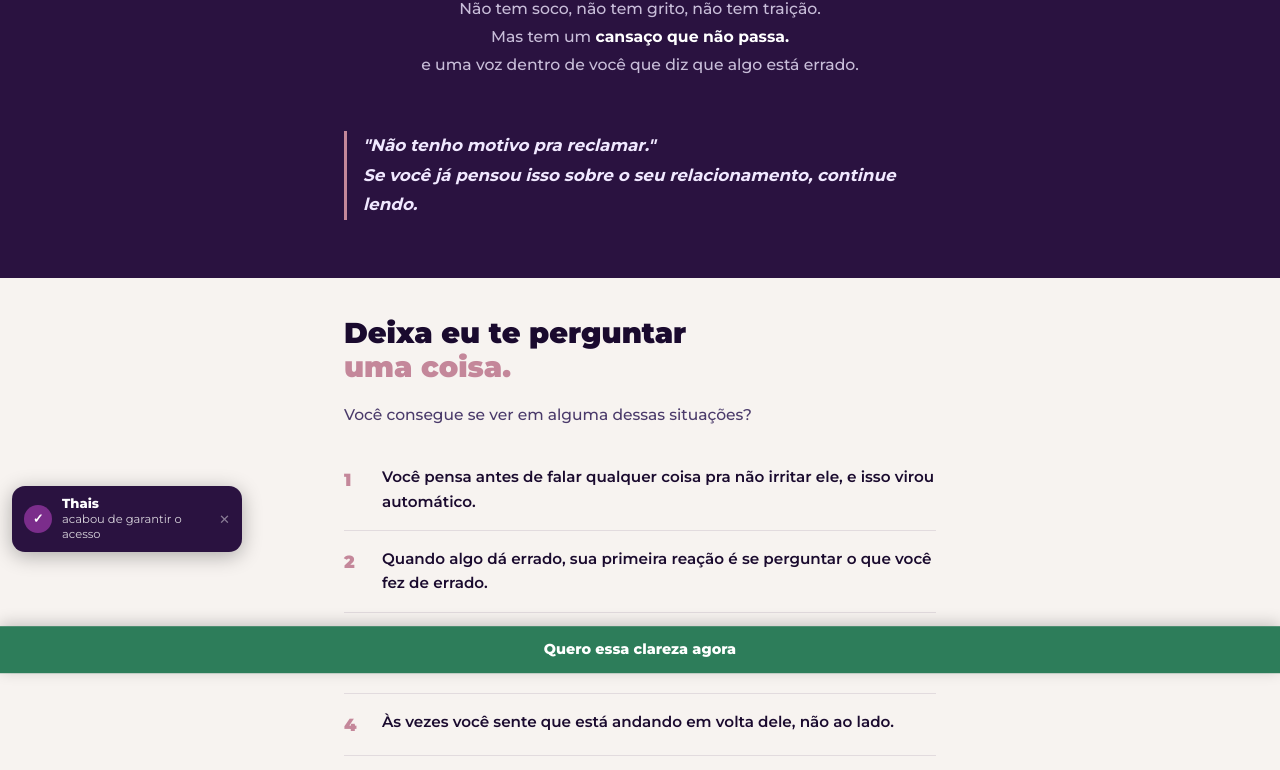
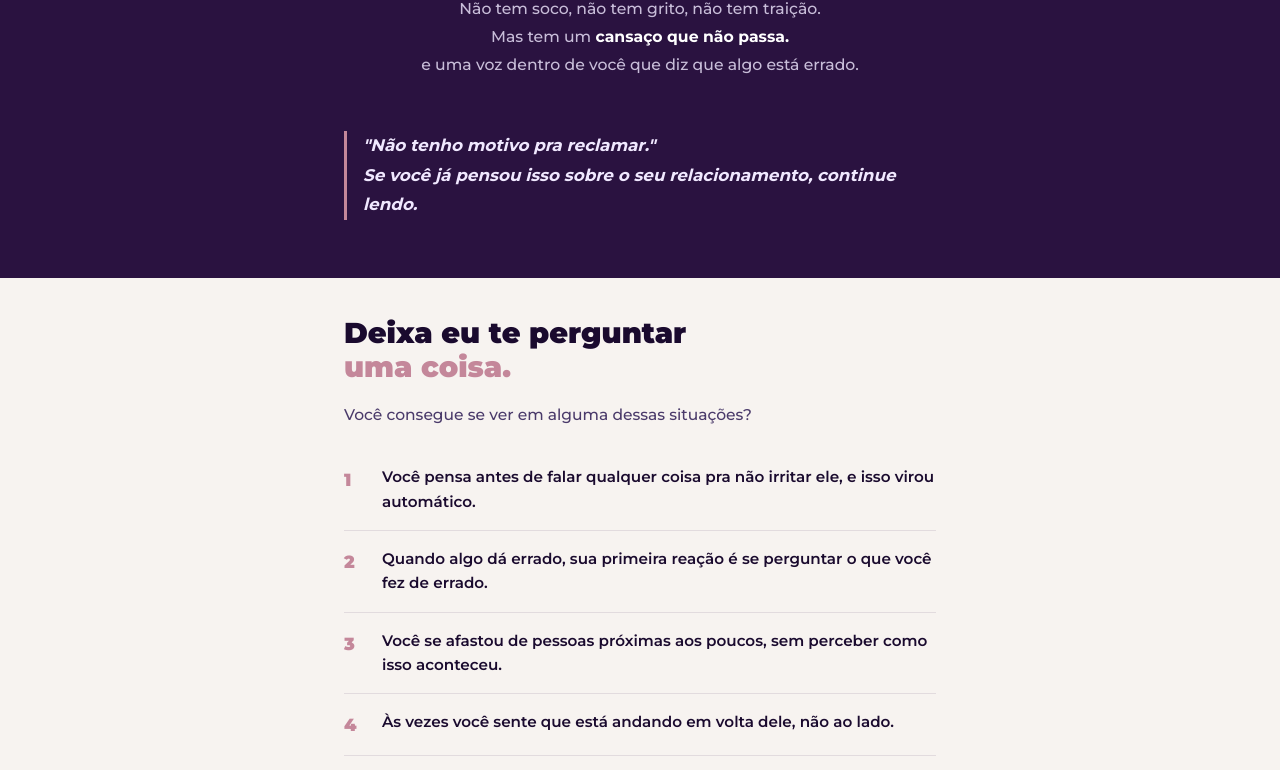
Before and after one commit to aprendendofacil/adescoberta, a plain HTML site: page index.html in a window 1280 px wide. Shown: the part 174-944 px from the top of the page. Drawn offline with Linux system fonts and the light colour scheme.

Commit message:
Update index.html

```diff
--- a/index.html
+++ b/index.html
@@ -32,7 +32,7 @@
 }
 *,*::before,*::after{box-sizing:border-box;margin:0;padding:0}
 html{scroll-behavior:smooth}
-body{font-family:'Montserrat',sans-serif;background:var(--cr);color:#1A0A2E;overflow-x:hidden;font-size:17px;padding-bottom:64px;line-height:1.75}
+body{font-family:'Montserrat',sans-serif;background:var(--cr);color:#1A0A2E;overflow-x:hidden;font-size:17px;padding-bottom:24px;line-height:1.75}
 .wrap{width:100%;max-width:640px;margin:0 auto;padding:0 24px}
 a{text-decoration:none;color:inherit}
 img{max-width:100%;display:block}
@@ -165,33 +165,10 @@ img{max-width:100%;display:block}
 .gar-txt{font-size:.93rem;color:rgba(196,168,216,.85);line-height:1.85;font-weight:500;margin-bottom:28px}
 .cta-urgencia{font-size:.72rem;color:rgba(196,168,216,.4);text-align:center;margin-top:11px;font-weight:600}
 
-/* STICKY */
-.sticky{position:fixed;bottom:0;left:0;right:0;background:var(--vd);padding:11px 16px;display:flex;align-items:center;justify-content:center;z-index:999;box-shadow:0 -3px 16px rgba(0,0,0,.2);transform:translateY(100%);transition:transform .3s ease}
-.sticky.visible{transform:translateY(0)}
-.sticky a{color:#fff;font-family:'Montserrat',sans-serif;font-weight:800;font-size:.9rem}
-
-/* TOAST */
-.sp-toast{position:fixed;bottom:74px;left:12px;width:230px;background:#2A1240;color:#fff;border-radius:13px;padding:10px 12px;display:flex;align-items:center;gap:10px;box-shadow:0 4px 20px rgba(0,0,0,.3);z-index:1000;opacity:0;transform:translateY(14px);transition:opacity .4s ease,transform .4s ease;pointer-events:none}
-.sp-toast.show{opacity:1;transform:translateY(0)}
-.sp-icon{width:28px;height:28px;border-radius:50%;background:var(--roxo);display:flex;align-items:center;justify-content:center;flex-shrink:0;font-size:.8rem;font-weight:900}
-.sp-text strong{font-weight:800;font-size:.82rem;display:block;line-height:1.2}
-.sp-text span{font-size:.72rem;opacity:.82;line-height:1.3;display:block}
-.sp-close{background:none;border:none;color:rgba(255,255,255,.45);font-size:.82rem;cursor:pointer;padding:0;flex-shrink:0;margin-left:auto;line-height:1}
-
 footer{background:#2A1240;color:rgba(196,168,216,.4);text-align:center;padding:18px;font-size:.68rem;line-height:1.9}
 </style>
 </head>
 <body>
-
-<!-- TOAST -->
-<div class="sp-toast" id="spToast">
-  <div class="sp-icon">✓</div>
-  <div class="sp-text">
-    <strong id="spName">Camila</strong>
-    <span>acabou de garantir o acesso</span>
-  </div>
-  <button class="sp-close" onclick="fecharToast()">✕</button>
-</div>
 
 <!-- ══════════════════════════════════
      BLOCO 1, DOR
@@ -459,44 +436,5 @@ footer{background:#2A1240;color:rgba(196,168,216,.4);text-align:center;padding:1
   </p>
 </footer>
 
-<div class="sticky" id="stickyBar">
-  <a href="#oferta">Quero essa clareza agora</a>
-</div>
-
-<script>
-var sticky=document.getElementById('stickyBar');
-var hero=document.querySelector('.sec-escura');
-function checkSticky(){
-  if(hero.getBoundingClientRect().bottom<0){sticky.classList.add('visible')}
-  else{sticky.classList.remove('visible')}
-}
-window.addEventListener('scroll',checkSticky,{passive:true});
-
-(function(){
-  var nomes=['Camila','Fernanda','Juliana','Renata','Mariana','Patrícia','Beatriz','Larissa','Gabriela','Tatiane','Luciana','Débora','Vanessa','Priscila','Simone','Adriana','Mônica','Letícia','Amanda','Bruna','Thais','Viviane','Raquel','Sandra','Carla','Fabiana','Jéssica','Carolina','Ana Paula','Cristiane'];
-  var toast=document.getElementById('spToast');
-  var spName=document.getElementById('spName');
-  var ativo=false,usados=[];
-  function proximoNome(){
-    if(usados.length>=nomes.length)usados=[];
-    var disp=nomes.filter(function(n){return usados.indexOf(n)===-1});
-    var n=disp[Math.floor(Math.random()*disp.length)];
-    usados.push(n);return n;
-  }
-  function mostrar(){
-    if(ativo)return;ativo=true;
-    spName.textContent=proximoNome();
-    toast.classList.add('show');
-    setTimeout(esconder,4000);
-  }
-  function esconder(){toast.classList.remove('show');ativo=false;}
-  window.fecharToast=esconder;
-  setTimeout(function(){
-    mostrar();
-    function prox(){var d=(Math.random()*5000)+15000;setTimeout(function(){mostrar();prox();},d);}
-    prox();
-  },6000);
-})();
-</script>
 </body>
 </html>
```
